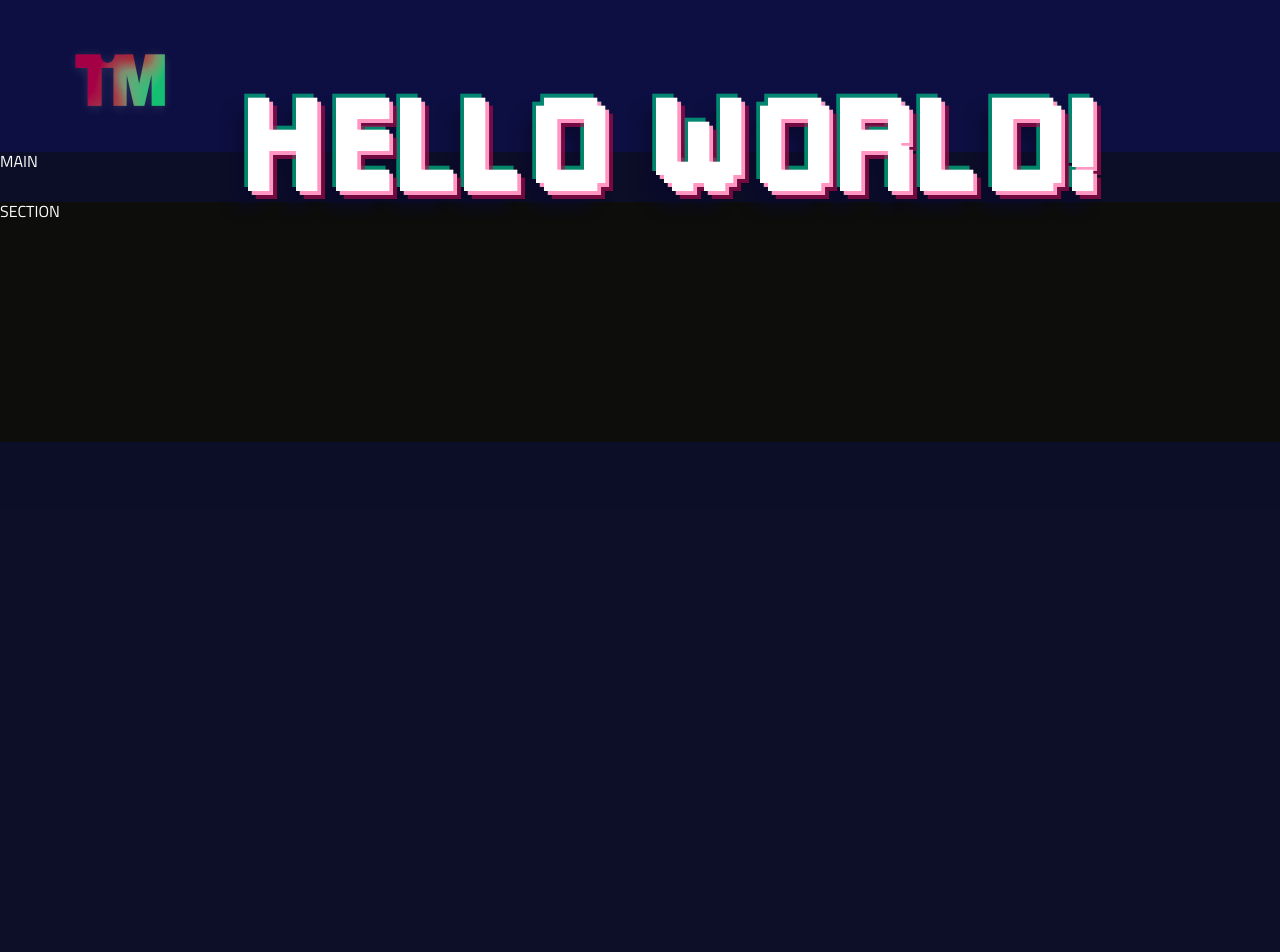
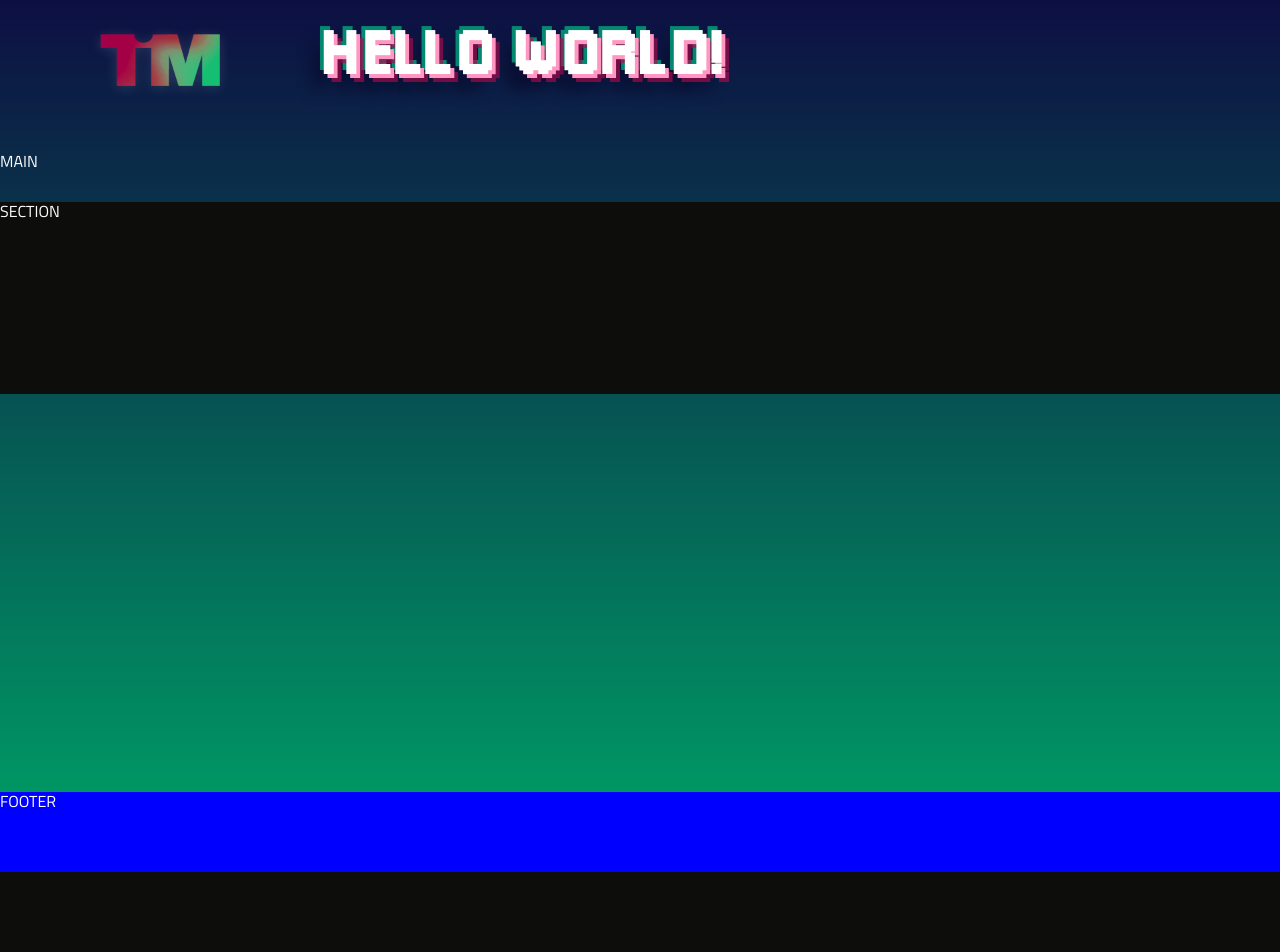
Before and after one commit to Projet-Web-Gr3/projet-tim, a PHP site: page / in a window 1280 px wide. After the commit the page ends 872 px from the top, so only its background shows below. Run offline with PHP 8.4, Linux system fonts and the light colour scheme.

Commit message:
Ajout de style Sass
- Règle Mixin pour dégradé
- Update du style de la page

```diff
--- a/css/style.css
+++ b/css/style.css
@@ -310,9 +310,15 @@
 
 :root {
   /* Couleurs */
-  --couleur-background: hsl(237.7,67.1%,15.5%);
+  --couleur-primaire: hsl(237.7,67.1%,15.5%);
+  --couleur-secondaire: hsl(159.6,100%,29.6%);
+  /* Tailles d'écrans */
+  --Fullscreen: 1920px;
+  --Medium: 700px;
+  --Small: 400px;
 }
 
+/* MIXIN */
 /* BODY/ REMISE À 0 */
 * {
   margin: 0;
@@ -323,64 +329,78 @@
 body {
   width: 100vw;
   height: 100vh;
-  background-color: var(--couleur-background);
+  background: linear-gradient(180deg, var(--couleur-primaire) 0%, var(--couleur-secondaire) 100%);
   overflow-x: hidden;
+  /* HEADER */
+  /* CANVAS */
+  /* MAIN */
+  /* FOOTER */
 }
-
-p {
-  font-family: "Titillium Web", sans-serif;
-}
-
-/* HEADER */
-header {
+body header {
   width: 100%;
   height: 15vh;
   background-color: transparent;
   display: flex;
   flex-direction: row;
+  flex: 1 1 auto;
+  align-items: center;
 }
-
-img {
-  width: 15rem;
+body header h1 {
+  color: white;
+  display: flex;
+  justify-content: center;
+  align-items: center;
+}
+body .logo {
+  width: 20rem;
   height: 10rem;
 }
-
-/* CANVAS */
-canvas {
+@media screen and (min-width: var(--Medium)) {
+  body .logo {
+    width: 30rem;
+    height: 20rem;
+  }
+}
+body canvas {
   width: 100%;
   height: 100%;
   position: absolute;
   z-index: -1;
 }
-
-/* MAIN */
-main {
+body main {
   width: 100%;
-  height: 100%;
+  height: 80vh;
+  display: flex;
+  flex-direction: column;
   margin-top: 2rem;
-  background-color: hsla(1, 0%, 5%, 0.5);
+  /* SECTION(S) */
 }
-main p {
-  color: white;
-  padding-bottom: 2rem;
-}
-
-/* SECTION(S) */
-section {
+body main section {
   width: 100%;
   height: 30%;
   background-color: hsl(1, 2%, 5%);
   color: white;
 }
+body footer {
+  width: 100%;
+  height: 10vh;
+  background-color: blue;
+}
 
+p {
+  color: white;
+  padding-bottom: 2rem;
+  font-family: "Titillium Web", sans-serif;
+}
+
+/* POLICES */
 @font-face {
   font-family: "pixellari";
   src: url("../fonts/Pixellari.ttf");
 }
 h1 {
   font-family: "pixellari";
-  font-size: 10vw;
-  color: white;
+  font-size: clamp(2rem, 0.235rem + 4.412vw, 5rem);
   filter: url(#crispify);
   text-shadow: 0.3vw 0.3vw 0px rgb(255, 151, 194), 0.6vw 0.6vw 0px rgba(167, 10, 75, 0.662745098), -0.3vw -0.3vw 0px rgba(0, 188, 135, 0.6980392157), -10px 15px 15px rgba(8, 9, 42, 0.8470588235);
 }
--- a/index.html
+++ b/index.html
@@ -16,7 +16,7 @@
     <!-- Le header -->
     <header>
         <!-- À VOIR SI ON GARDE LE LOGO -->
-        <img src="images/LogoTim.png" alt="">
+        <img src="images/LogoTim.png" alt="logo-TIM" class="logo">
         <h1>HELLO WORLD!</h1>
 
         <!-- Navigation -->
@@ -37,7 +37,7 @@
 
     <!-- Le footer -->
     <footer>
-
+        <p>FOOTER</p>
     </footer>
 </body>
 
--- a/scss/_base.scss
+++ b/scss/_base.scss
@@ -8,14 +8,9 @@
 body {
     width: 100vw;
     height: 100vh;
-    background-color: var(--couleur-background);
+    @include gradient(var(--couleur-primaire), var(--couleur-secondaire));
 
     overflow-x: hidden;
-}
-
-p {
-    font-family: "Titillium Web", sans-serif;
-}
 
     /* HEADER */
     header {
@@ -24,11 +19,26 @@
         background-color: transparent;
         display: flex;
         flex-direction: row;
+        flex: 1 1 auto;
+        align-items: center;
+
+        h1 {
+            color:white;
+            display: flex;
+            justify-content: center;
+            align-items: center;
+        }
     }
 
-img {
-    width: 15rem;
+    .logo {
+        width: 20rem;
         height: 10rem;
+
+        @media screen and (min-width: var(--Medium)) {
+            width: 30rem;
+            height: 20rem;
+
+        }
     }
 
     /* CANVAS */
@@ -42,17 +52,12 @@
     /* MAIN */
     main {
         width: 100%;
-    height: 100%;
+        height: 80vh;
+        display: flex;
+        flex-direction: column;
 
         // TEMPORAIRE
         margin-top: 2rem;
-    background-color: hsla(1%, 0%, 5%, 0.5);
-
-    p {
-        color: white;
-        padding-bottom: 2rem;
-    }
-}
 
             /* SECTION(S) */
             section {
@@ -63,3 +68,18 @@
                 background-color: hsla(1%, 2%, 5%, 1);
                 color: white;
             }
+    }
+
+    /* FOOTER */
+    footer {
+        width: 100%;
+        height: 10vh;
+        background-color: blue;
+    }
+}
+
+p {
+    color: white;
+    padding-bottom: 2rem;
+    font-family: "Titillium Web", sans-serif;
+}
--- a/scss/_h.scss
+++ b/scss/_h.scss
@@ -1,3 +1,4 @@
+/* POLICES */
 @font-face {
     font-family: "pixellari";
     src: url("../fonts/Pixellari.ttf");
@@ -5,8 +6,7 @@
 
 h1 {
     font-family: 'pixellari';
-    font-size: 10vw;
-    color:white;
+    font-size: clamp(2rem, 0.235rem + 4.412vw, 5rem); // À TRAVAILLER
     filter: url(#crispify);
     text-shadow: 0.3vw 0.3vw 0px rgb(255, 151, 194),0.6vw 0.6vw 0px #a70a4ba9,
     -0.3vw -0.3vw 0px #00bc87b2, -10px 15px 15px #08092ad8;
--- a/scss/_variables.scss
+++ b/scss/_variables.scss
@@ -1,5 +1,16 @@
 :root {
     /* Couleurs */
-    --couleur-background: hsl(237.7,67.1%,15.5%);
+    --couleur-primaire: hsl(237.7,67.1%,15.5%);
+    --couleur-secondaire: hsl(159.6,100%,29.6%);
 
+    /* Tailles d'écrans */
+    --Fullscreen: 1920px;
+    --Medium: 700px;
+    --Small: 400px;
 }
+
+/* MIXIN */
+// Dégradé du background (body)
+@mixin gradient($couleur1, $couleur2) {
+    background: linear-gradient(180deg, $couleur1 0%, $couleur2 100%);
+}
```
Lines whose indentation alone changed are shown as unchanged.
